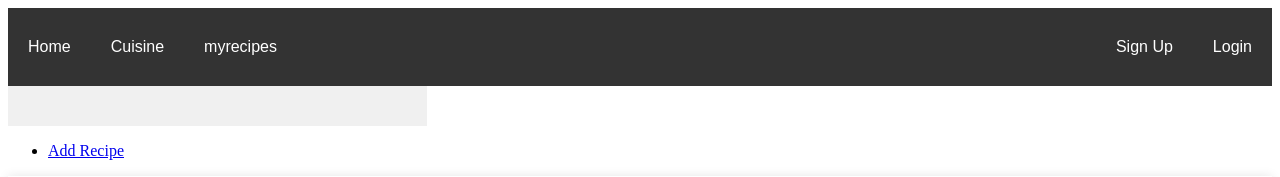
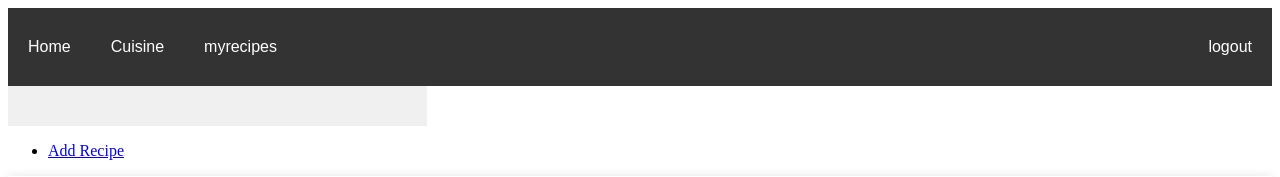
Before and after one commit to 2767738W/WAD_Group_Project, a Django app: page /wad/viewrecipe/ in a window 1280 px wide. Shown: the top 177 px of the page. Run offline with Django 3.2, Linux system fonts and the light colour scheme; the visitor is signed in with stand-in values (Sample User, id 1).

Commit message:
logout shows in nabar when logged in, SignUp and LogIn show when logged out

```diff
--- a/templates/project/base.html
+++ b/templates/project/base.html
@@ -14,7 +14,6 @@
 <body
     </body>
     <div class="navbar">
-        <!--add logout instead of login and sign up when user logged in-->
         <div class="nav-left">
             <a href="{% url 'wad:home' %}">Home</a>
             <a href="{% url 'wad:cuisine' %}">Cuisine</a>
@@ -24,8 +23,12 @@
         </div>
 
         <div class="nav-right">
-            <a href="{% url 'wad:register' %}">Sign Up</a>
-            <a href="{% url 'wad:login' %}">Login</a>
+            {% if user.is_authenticated %}
+                <a href="{% url 'wad:logout' %}">logout</a>
+            {% else %}
+                <a href="{% url 'wad:register' %}">Sign Up</a>
+                <a href="{% url 'wad:login' %}">Login</a>
+            {% endif %}
         </div>
     </div>
     {% block body_block %}
```
